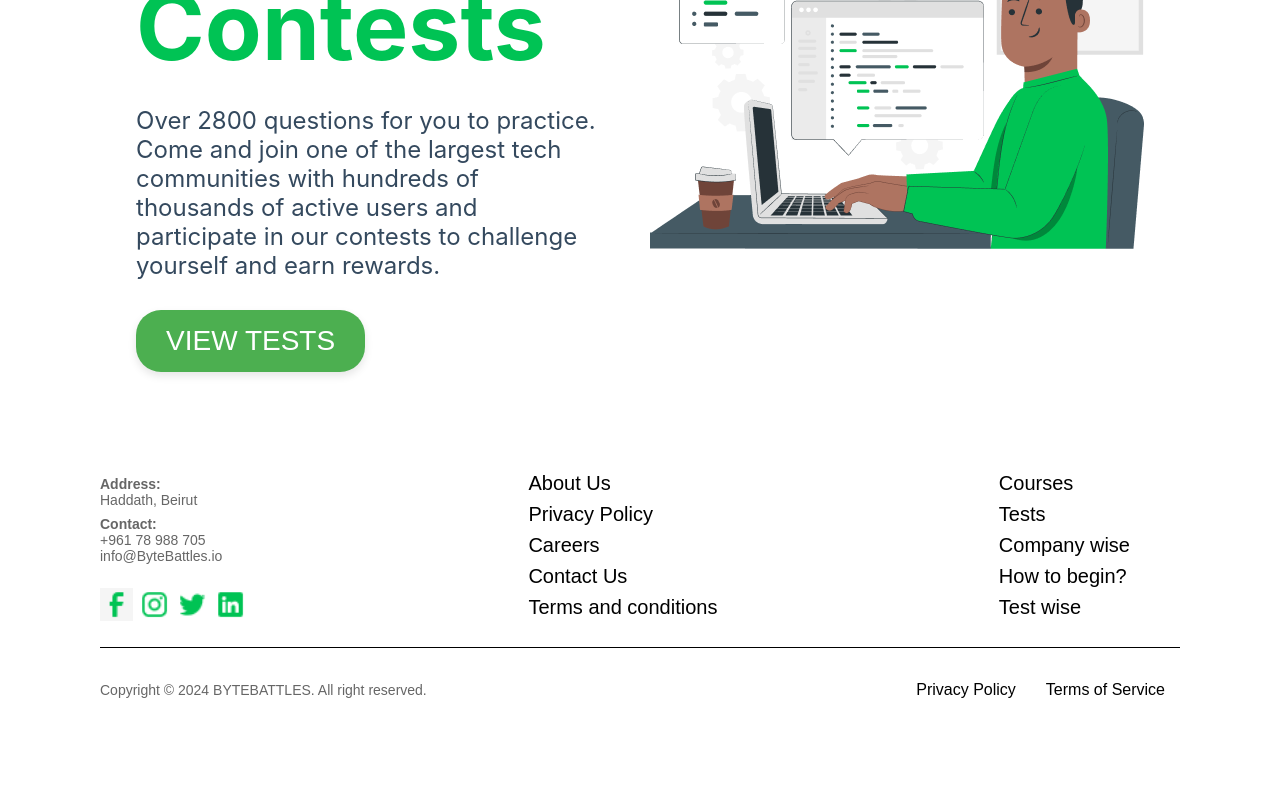
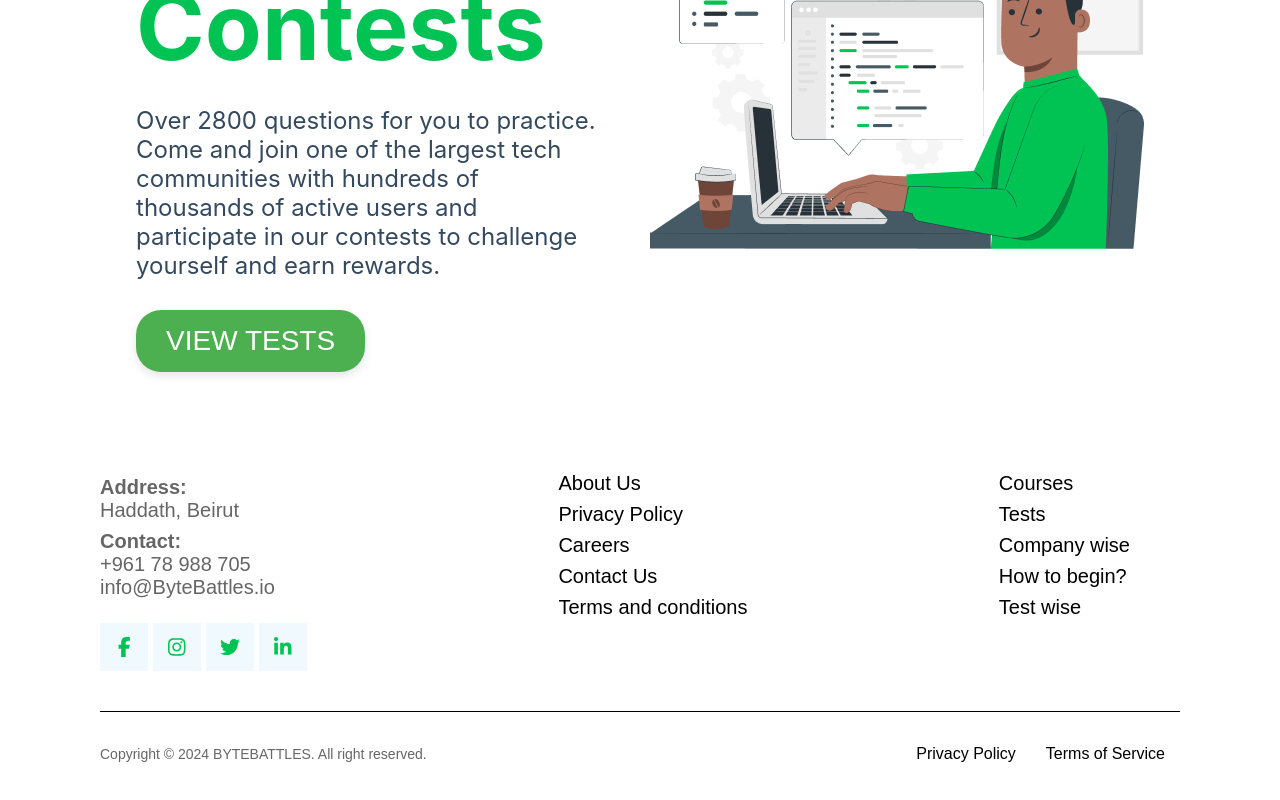
Before and after one commit to Ali-H-Hassan/ByteBattles-CodingAdventure, a React (Create React App) app in the folder frontend/: page / in a window 1280 px wide. Shown: the part 2822-3622 px from the top of the page. Before the commit the page ends 3574 px from the top, so only its background shows below. Built offline with nearby package versions, Linux system fonts and the light colour scheme.

Commit message:
Footer Social Effects

```diff
--- a/frontend/package.json
+++ b/frontend/package.json
@@ -3,6 +3,9 @@
   "version": "0.1.0",
   "private": true,
   "dependencies": {
+    "@fortawesome/fontawesome-svg-core": "^6.5.1",
+    "@fortawesome/free-brands-svg-icons": "^6.5.1",
+    "@fortawesome/react-fontawesome": "^0.2.0",
     "@testing-library/jest-dom": "^5.17.0",
     "@testing-library/react": "^13.4.0",
     "@testing-library/user-event": "^13.5.0",
@@ -36,5 +39,8 @@
       "last 1 firefox version",
       "last 1 safari version"
     ]
+  },
+  "devDependencies": {
+    "@babel/plugin-proposal-private-property-in-object": "^7.21.11"
   }
 }
--- a/frontend/src/components/Footer/Footer.css
+++ b/frontend/src/components/Footer/Footer.css
@@ -18,34 +18,18 @@
   flex-wrap: wrap;
   width: 100%;
 }
-.footer-logo,
-.footer-logo1 {
-  display: flex;
-}
+
 .footer-logo-contact {
   display: flex;
   flex-direction: column;
   margin-right: 50px;
-}
-img.footer-logo1 {
-  width: 80px;
-}
-.footer-logo-orig {
-  width: 80px;
-  height: auto;
-  margin-bottom: 1rem;
-}
-
-.footer-brand-name {
-  color: #00c354;
-  font-size: 30px;
-  margin-bottom: 1rem;
 }
 
 .footer-address,
 .footer-contact {
   margin: 0;
   padding: 0.25rem 0;
+  font-size: 20px;
 }
 
 .footer-links {
@@ -80,14 +64,77 @@ img.footer-logo1 {
   text-decoration: none;
   margin: 0 15px;
 }
-.social-icons {
+
+/* Social Icons */
+.social-icons ul {
+  list-style: none;
+  padding: 0;
   display: flex;
   gap: 5px;
-  margin-top: 1em;
 }
-img.footer-logo {
-  width: 33px;
+
+.social-icons .item {
+  width: 48px;
+  height: 48px;
+  background-color: #f0f9fe;
+  border: 3px solid #f0f9fe;
+  overflow: hidden;
+  z-index: 1;
+  position: relative;
+  display: flex;
+  align-items: center;
+  justify-content: center;
 }
+
+.social-icons .item a {
+  width: 100%;
+  height: 100%;
+  display: flex;
+  align-items: center;
+  justify-content: center;
+}
+
+.social-icons .item a::before {
+  content: "";
+  position: absolute;
+  width: 100%;
+  height: 100%;
+  background: var(--bg-color);
+  z-index: 0;
+  transform: scaleY(0);
+  transform-origin: bottom;
+  transition: transform 0.5s ease;
+}
+
+.social-icons .item:hover a::before {
+  transform: scaleY(1);
+}
+
+.social-icons .icon {
+  font-size: 20px;
+  color: #00c354;
+  z-index: 2;
+  transition: color 0.55s ease, transform 0.55s ease;
+}
+
+.social-icons .item:hover .icon {
+  color: #fff;
+  transform: rotateY(360deg);
+}
+
+.social-icons .facebook {
+  --bg-color: #0077b5;
+}
+.social-icons .instagram {
+  --bg-color: #ff0000;
+}
+.social-icons .twitter {
+  --bg-color: #1da1f2;
+}
+.social-icons .linkedin {
+  --bg-color: #2867b2;
+}
+
 @media (max-width: 768px) {
   .footer-section {
     flex-direction: column;
--- a/frontend/src/components/Footer/Footer.jsx
+++ b/frontend/src/components/Footer/Footer.jsx
@@ -1,10 +1,12 @@
 import React from "react";
 import "./Footer.css";
-import logo from "../../assets/Logo.png";
-import Facebook from "../../assets/Facebook.png";
-import Instagram from "../../assets/Instagram.png";
-import Twitter from "../../assets/Twitter.png";
-import LinkedIn from "../../assets/LinkedIn.png";
+import { FontAwesomeIcon } from "@fortawesome/react-fontawesome";
+import {
+  faFacebookF,
+  faInstagram,
+  faTwitter,
+  faLinkedinIn,
+} from "@fortawesome/free-brands-svg-icons";
 
 const Footer = () => {
   return (
@@ -24,34 +26,28 @@ const Footer = () => {
             info@ByteBattles.io
           </p>
           <div className="social-icons">
-            <div className="icon facebook">
-              <img
-                src={Facebook}
-                alt="Byte Battles logo"
-                className="footer-logo"
-              />
-            </div>
-            <div className="icon twitter">
-              <img
-                src={Instagram}
-                alt="Byte Battles logo"
-                className="footer-logo"
-              />
-            </div>
-            <div className="icon instagram">
-              <img
-                src={Twitter}
-                alt="Byte Battles logo"
-                className="footer-logo"
-              />
-            </div>
-            <div className="icon linkedin">
-              <img
-                src={LinkedIn}
-                alt="Byte Battles logo"
-                className="footer-logo"
-              />
-            </div>
+            <ul>
+              <li className="item facebook">
+                <a href="https://www.facebook.com">
+                  <FontAwesomeIcon icon={faFacebookF} className="icon" />
+                </a>
+              </li>
+              <li className="item instagram">
+                <a href="https://www.instagram.com">
+                  <FontAwesomeIcon icon={faInstagram} className="icon" />
+                </a>
+              </li>
+              <li className="item twitter">
+                <a href="https://www.twitter.com">
+                  <FontAwesomeIcon icon={faTwitter} className="icon" />
+                </a>
+              </li>
+              <li className="item linkedin">
+                <a href="https://www.linkedin.com">
+                  <FontAwesomeIcon icon={faLinkedinIn} className="icon" />
+                </a>
+              </li>
+            </ul>
           </div>
         </div>
         <div className="footer-links">
```
Also changed, not shown: 1 other file (tests, documents, lock files or other folders).
